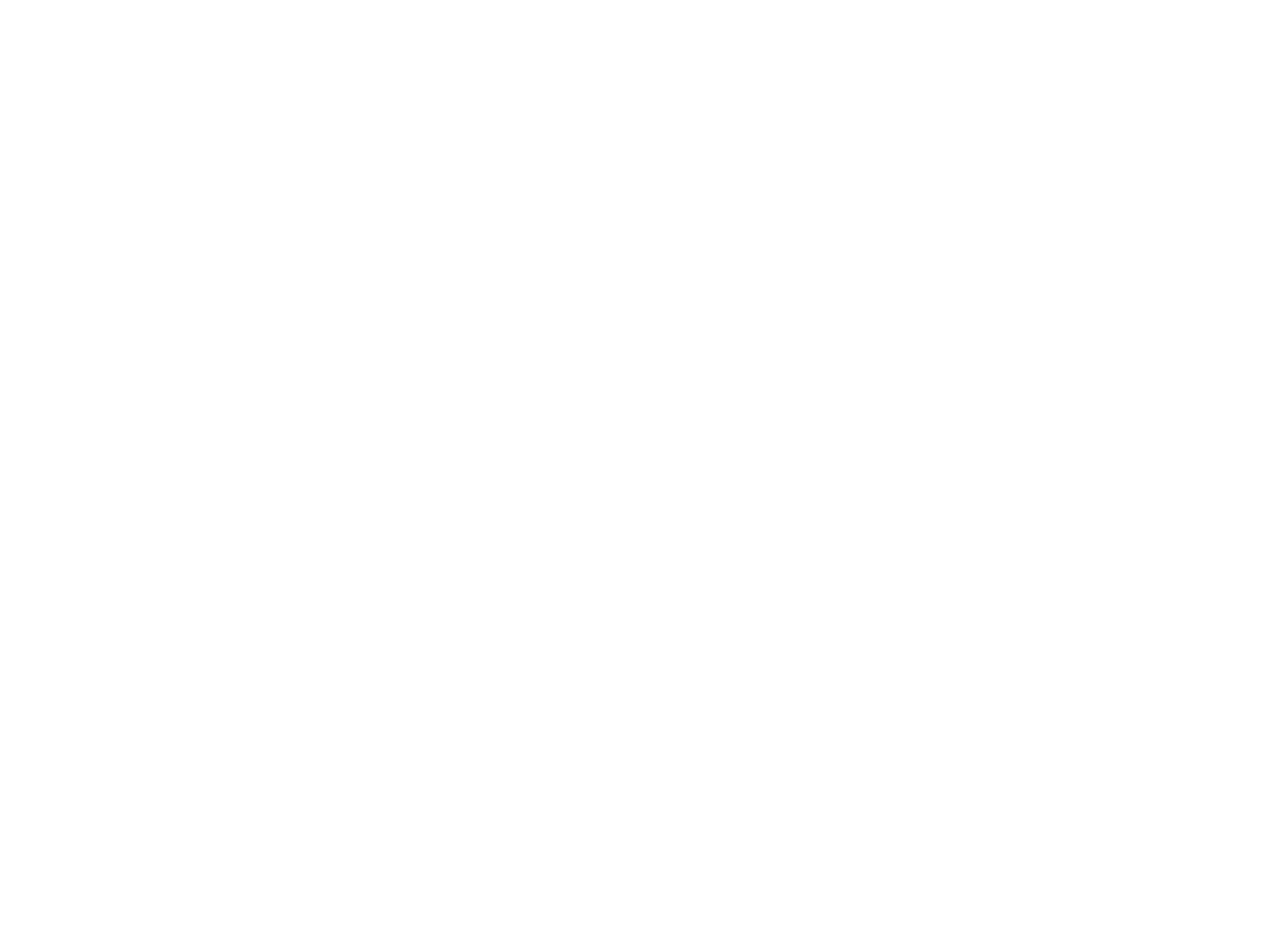
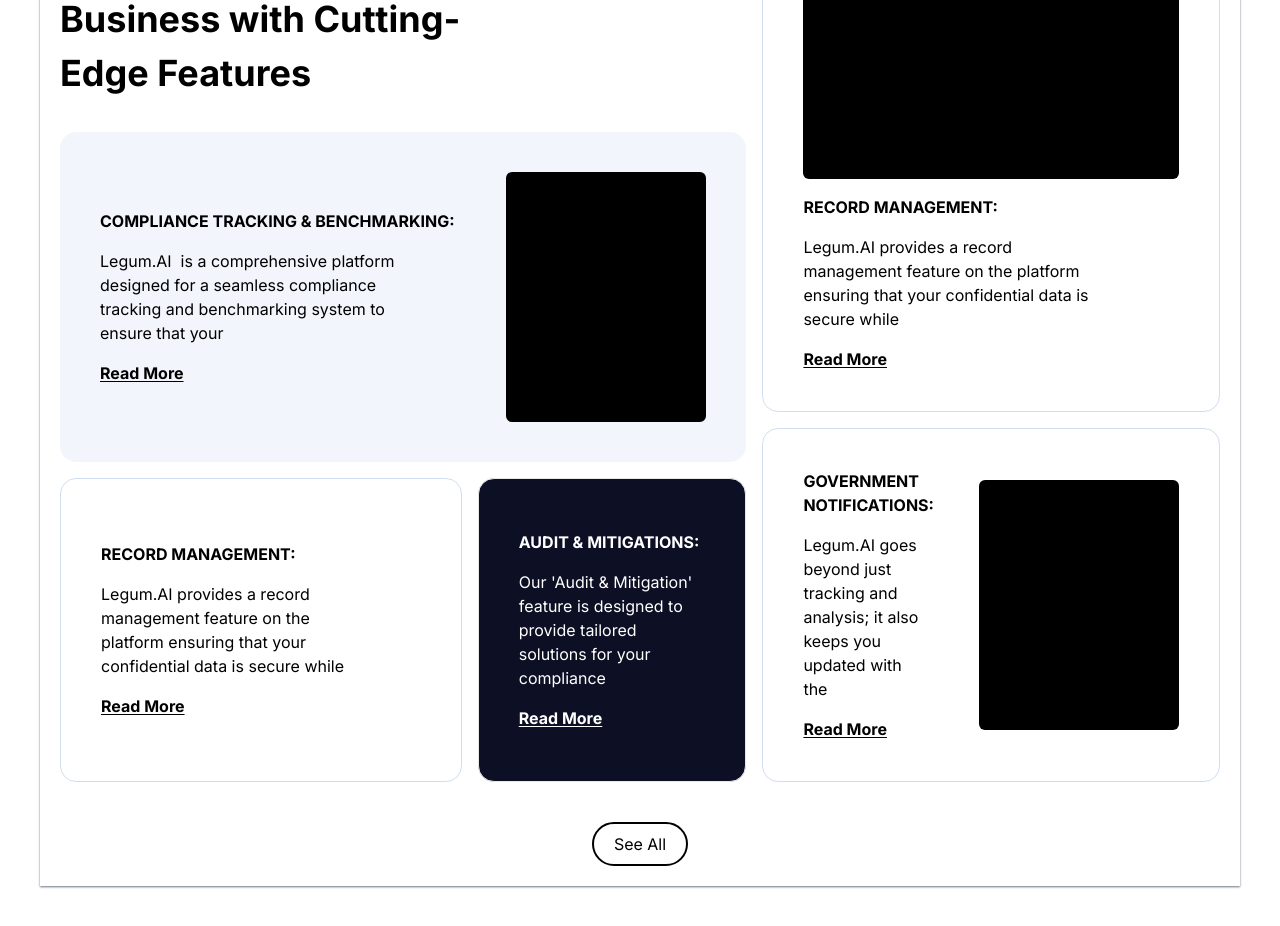
Before and after one commit to HrishikShaji/labor-law, a Next.js app: page /landing in a window 1280 px wide. Shown: the part 2220-3146 px from the top of the page. Before the commit the page ends 2078 px from the top, so only its background shows below. Built offline with nearby package versions, Linux system fonts and the light colour scheme.

Commit message:
added features

```diff
--- /dev/null
+++ b/app/landing/components/Features.tsx
@@ -0,0 +1,89 @@
+import Link from "next/link";
+
+export const Features = () => {
+  return (
+    <div className="w-full h-full p-10 ">
+      <div className="flex flex-col gap-5 py-5 items-center shadow-sm shadow-gray-500">
+        <div className="p-5 rounded-md  gap-4 flex">
+          <div className="w-[60%] flex flex-col gap-4">
+            <h1 className="text-[36px] w-[60%] font-bold">
+              Empower Your Business with Cutting-Edge Features
+            </h1>
+            <div className="flex  items-center bg-[#F2F6FC] mt-4  p-10 rounded-2xl">
+              <div className="flex flex-col gap-4">
+                <h1 className="font-bold">
+                  COMPLIANCE TRACKING & BENCHMARKING:
+                </h1>
+                <p className="w-[80%]">{`Legum.AI  is a comprehensive platform designed for a seamless compliance tracking and benchmarking system to ensure that your`}</p>
+                <Link
+                  className="underline-offset-2 underline font-bold"
+                  href="/"
+                >
+                  Read More
+                </Link>
+              </div>
+              <div className="h-[250px] w-[200px] flex-shrink-0 rounded-md bg-black"></div>
+            </div>
+            <div className="flex gap-4 h-full ">
+              <div className="p-10 rounded-2xl border-[1px] flex items-center w-[60%] border-[#D1DEF1]">
+                <div className="flex flex-col gap-4 ">
+                  <h1 className="font-bold">RECORD MANAGEMENT:</h1>
+                  <p className="w-[80%]">{`Legum.AI provides a record management feature on the platform ensuring that your confidential data is secure while`}</p>
+                  <Link
+                    className="underline-offset-2 underline font-bold"
+                    href="/"
+                  >
+                    Read More
+                  </Link>
+                </div>
+              </div>
+              <div className="p-10 rounded-2xl border-[1px] w-[40%] h-full text-white bg-[#0D1024] flex items-center">
+                <div className="flex flex-col gap-4 ">
+                  <h1 className="font-bold">AUDIT & MITIGATIONS:</h1>
+                  <p className="">{`Our 'Audit & Mitigation' feature is designed to provide tailored solutions for your compliance`}</p>
+                  <Link
+                    className="underline-offset-2 underline font-bold"
+                    href="/"
+                  >
+                    Read More
+                  </Link>
+                </div>
+              </div>
+            </div>
+          </div>
+          <div className="w-[40%] flex flex-col gap-4">
+            <div className="rounded-2xl  border-[#D1DEF1] border-[1px] p-10 flex flex-col gap-4">
+              <div className="rounded-md bg-black h-[200px] w-full"></div>
+              <div className="flex flex-col gap-4">
+                <h1 className="font-bold">RECORD MANAGEMENT:</h1>
+                <p className="w-[80%]">{`Legum.AI provides a record management feature on the platform ensuring that your confidential data is secure while`}</p>
+                <Link
+                  className="underline-offset-2 underline font-bold"
+                  href="/"
+                >
+                  Read More
+                </Link>
+              </div>
+            </div>
+            <div className="rounded-2xl border-[#D1DEF1] border-[1px] p-10 flex items-center gap-6">
+              <div className="flex flex-col gap-4">
+                <h1 className="font-bold">GOVERNMENT NOTIFICATIONS:</h1>
+                <p className="w-[80%]">{`Legum.AI goes beyond just tracking and analysis; it also keeps you updated with the`}</p>
+                <Link
+                  className="underline-offset-2 underline font-bold"
+                  href="/"
+                >
+                  Read More
+                </Link>
+              </div>
+              <div className=" rounded-md bg-black w-[200px] h-[250px] flex-shrink-0"></div>
+            </div>
+          </div>
+        </div>
+        <button className="rounded-3xl px-5 py-2 border-black border-2">
+          See All
+        </button>
+      </div>
+    </div>
+  );
+};
--- a/app/landing/page.tsx
+++ b/app/landing/page.tsx
@@ -1,4 +1,5 @@
 import { AwardsAndRecognitions } from "./components/AwardsAndRecognitions";
+import { Features } from "./components/Features";
 import { Hero } from "./components/Hero";
 import { Intro } from "./components/Intro";
 import { Navbar } from "./components/Navbar";
@@ -10,6 +11,7 @@
       <Hero />
       <Intro />
       <AwardsAndRecognitions />
+      <Features />
     </div>
   );
 };
```
Lines whose indentation alone changed are shown as unchanged.
